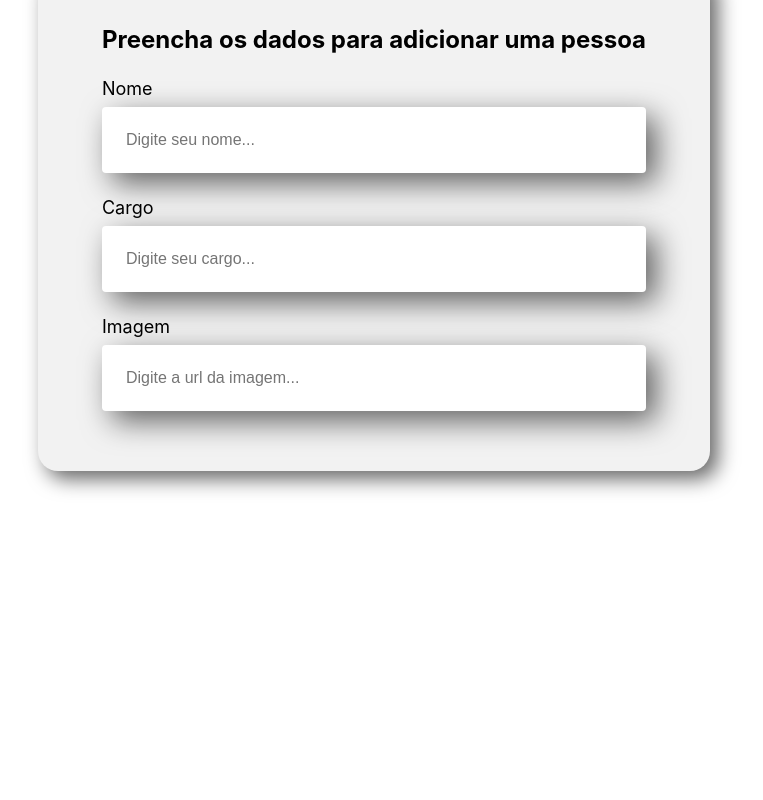
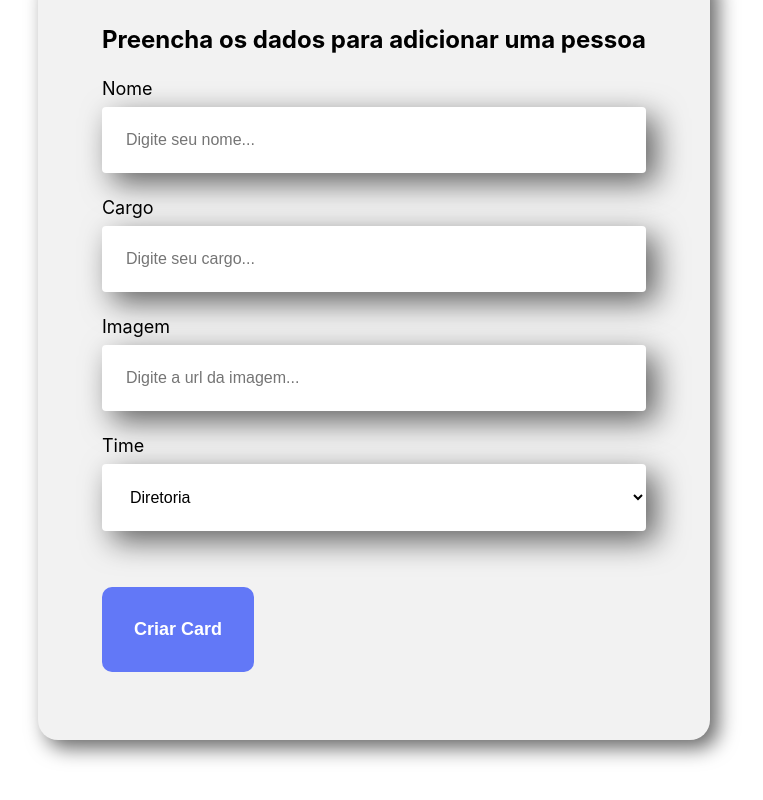
Before and after one commit to Rubiozito/react, a JavaScript app in the folder Projeto1/organo/: page / in a window 1280 px wide. Shown: the part 609-1409 px from the top of the page, without its empty margins (266-1029 px from the left). Before the commit the page ends 1160 px from the top, so only its background shows below. Built offline with nearby package versions, Linux system fonts and the light colour scheme; the HTML template or start-up script is replaced by a standard one.

Commit message:
feat: adiciona componentes Button e SuspendedList, atualiza formulário com novos campos

```diff
--- /dev/null
+++ b/Projeto1/organo/src/components/Button/Button.css
@@ -0,0 +1,15 @@
+.botao {
+    background-color: #6278f7;
+    border-radius: 10px;
+    font-weight: 700;
+    font-size: 18px;
+    padding: 32px;
+    border: none;
+    cursor: pointer;
+    color: white;
+    margin: 32px 0;
+}
+
+.botao:hover {
+    color: #95ffd4;
+}
--- /dev/null
+++ b/Projeto1/organo/src/components/Button/index.js
@@ -0,0 +1,7 @@
+import "./Button.css";
+
+const Button = (props) => {
+    return <button className="botao">{props.children}</button>;
+};
+
+export default Button;
--- /dev/null
+++ b/Projeto1/organo/src/components/SupendedList/SuspendedList.css
@@ -0,0 +1,20 @@
+.suspended-list {
+    margin: 24px 0;
+}
+
+.suspended-list label {
+    display: block;
+    margin-bottom: 8px;
+    font-size: 18px;
+}
+
+.suspended-list select {
+    background-color: #fff;
+    box-shadow: 10px 10px 30px rgba(0, 0, 0, 0.6);
+    width: 100%;
+    border: none;
+    font-size: 16px;
+    padding: 24px;
+    box-sizing: border-box;
+    border-radius: 4px;
+}
--- /dev/null
+++ b/Projeto1/organo/src/components/SupendedList/index.js
@@ -0,0 +1,16 @@
+import "./SuspendedList.css";
+
+const SuspendedList = (props) => {
+    return (
+        <div className="suspended-list">
+            <label>{props.label}</label>
+            <select>
+                {props.itens.map((item) => (
+                    <option key={item}>{item}</option>
+                ))}
+            </select>
+        </div>
+    );
+};
+
+export default SuspendedList;
--- a/Projeto1/organo/src/components/TextField/index.js
+++ b/Projeto1/organo/src/components/TextField/index.js
@@ -6,7 +6,7 @@ const TextField = (props) => {
     return (
         <div className="text-field">
             <label>{props.label}</label>
-            <input placeholder={placeholderModificado} />
+            <input required={props.isRequired} placeholder={placeholderModificado} />
         </div>
     );
 };
--- a/Projeto1/organo/src/components/form/index.js
+++ b/Projeto1/organo/src/components/form/index.js
@@ -1,14 +1,24 @@
+import Button from "../Button";
+import SuspendedList from "../SupendedList";
 import TextField from "../TextField";
 import "./Form.css";
 
 const Formulario = () => {
+    const times = ["Diretoria", "Infra", "Back-end", "Front-end", "UX/UI", "Business"];
+
+    const onSave = (event) => {
+        event.preventDefault();
+        console.log("Formulario foi enviado");
+    };
     return (
         <section className="formulario">
-            <form>
+            <form onSubmit={onSave}>
                 <h2>Preencha os dados para adicionar uma pessoa</h2>
-                <TextField label="Nome" placeholder="Digite seu nome" />
-                <TextField label="Cargo" placeholder="Digite seu cargo" />
+                <TextField label="Nome" isRequired={true} placeholder="Digite seu nome" />
+                <TextField label="Cargo" isRequired={true} placeholder="Digite seu cargo" />
                 <TextField label="Imagem" placeholder="Digite a url da imagem" />
+                <SuspendedList itens={times} label="Time" />
+                <Button>Criar Card</Button>
             </form>
         </section>
     );
```
